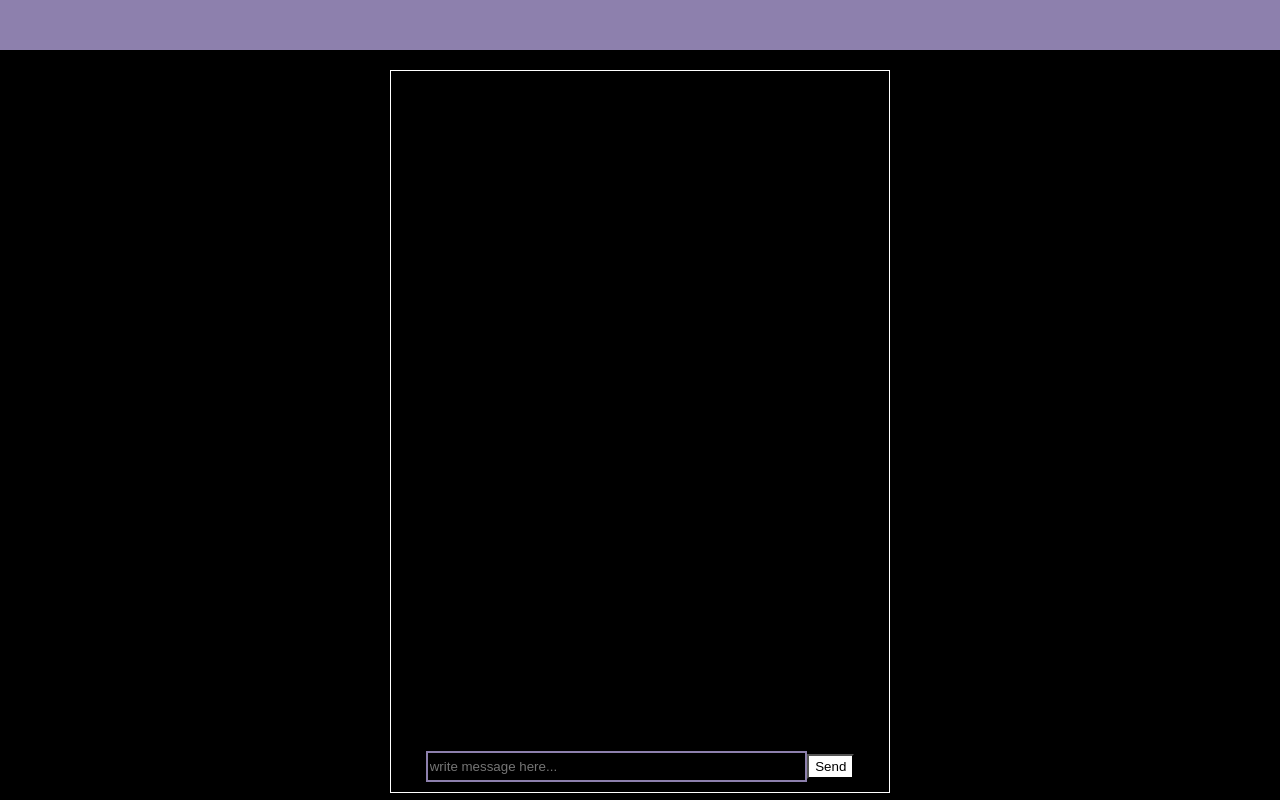
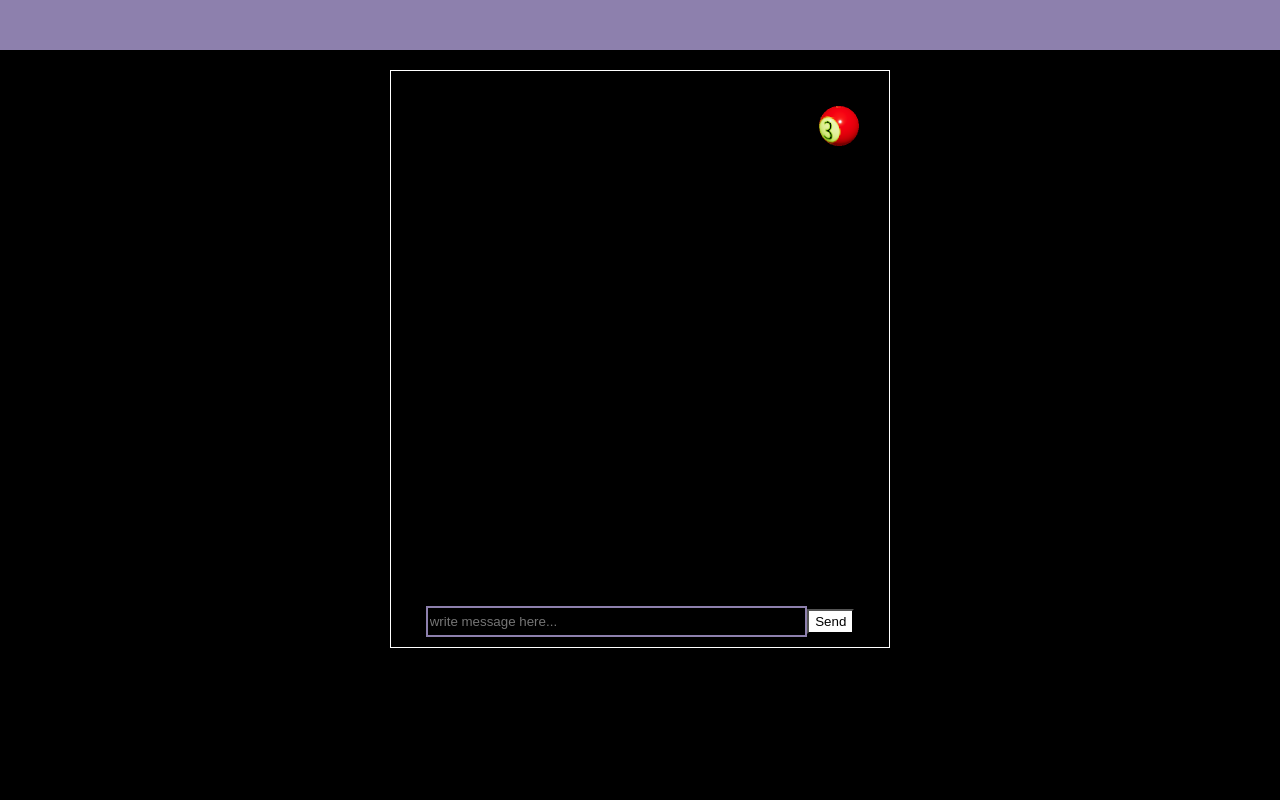
Before and after one commit to Yawp-Chat/Yawp, a React app: page /home in a window 1280 px wide. Built offline with nearby package versions, Linux system fonts and the light colour scheme; no server answers.

Commit message:
added 3d ball

```diff
--- a/src/client/components/Message.jsx
+++ b/src/client/components/Message.jsx
@@ -1,43 +1,11 @@
-import React, { useState, useEffect, useCallback, Suspense } from "react"
-import { Canvas } from "@react-three/fiber"
-import { useGLTF, useTexture, Shadow, meshBounds } from "@react-three/drei"
-
-// single message
+import React from 'react';
 
 export default ({isSender, msg, username}) => {
-
-
   return (
-
     <li className={`message-li ${isSender}`}>
       {/* <img className="img-user-message" /> */}
-      { username ? <h3 className={`message-username username${isSender}`}>{username}</h3> : null }
-      { username ? <CanvasContainer isSender={isSender}/> : null}
-      <h5 className={`message message${username ? 'Yes' : 'No'}${isSender}`}>{msg}</h5>
+      { username ? <h3 className="message-username">{username}</h3> : null }
+      <h5 className="message">{msg}</h5>
     </li>
   );
 };
-
-const CanvasContainer = (props) =>{
-  return(
-    <Canvas className={`ball${props.isSender}`}>
-      <Suspense fallback={null}>
-        <Ball />
-      </Suspense>
-    </Canvas>
-
-  )
-}
-
-
-const Ball = () =>{
-  const texture = useTexture("/ball8.jpg")
-  return(
-
-    <mesh>
-    <sphereGeometry args={[0.1, 64, 64]} />
-      <meshStandardMaterial color="#a6fd29" materialclearcoatRoughness={.6} sheen={1} clearcoat={1} roughness={0.1} map={texture} />
-    </mesh>
-
-  )
-}
--- a/src/client/containers/ChatContainer.jsx
+++ b/src/client/containers/ChatContainer.jsx
@@ -3,10 +3,13 @@
  * ACTIVE USERS
  * MESSAGE INPUT AND SUBMIT
  */
-import React, { useState, useEffect, useRef } from 'react';
+
 import { io } from 'socket.io-client';
 import Message from '../components/Message';
 import './style/chat.css';
+import React, { useState, useEffect, useCallback, Suspense, useRef } from "react"
+import { Canvas } from "@react-three/fiber"
+import { useGLTF, useTexture, Shadow, meshBounds, OrbitControls } from "@react-three/drei"
 
 // const CLIENT_PORT = 8080;
 const SERVER_PORT = 3000;
@@ -69,7 +72,9 @@ function ChatContainer({ currentUser }) {
       // scroll top is distance from the top of the scrollbar
       // scroll height is the height of the whole div
       // TODO: don't scroll down if the user scrolled up
-      chatRef.current.scrollTop = chatRef.current.scrollHeight;
+      const {scrollTop, scrollHeight} = chatRef.current
+
+      if (scrollTop >= scrollHeight - 550) chatRef.current.scrollTop = chatRef.current.scrollHeight;
     });
   }, []);
 
@@ -84,7 +89,7 @@ function ChatContainer({ currentUser }) {
   return (
     <div className="chatContainer">
       <div className="chatHeader">
-
+        <CanvasContainer />
       </div>
       <div ref={chatRef} className="chat">
         <ul>{messages}</ul>
@@ -106,4 +111,37 @@ function ChatContainer({ currentUser }) {
   );
 }
 
+
+
+const CanvasContainer = (props) =>{
+  return(
+    <div className="ballContainer">
+      <Canvas className={`ball${props.isSender}`} orthographic shadows dpr={[1, 2]} camera={{ zoom: 20, position: [10, 10, 30], fov: 35 }}>
+        <Suspense fallback={null}>
+          <Ball />
+          <ambientLight intensity={0.5} />
+          <directionalLight position={[-20, 20, 20]} intensity={.2} />
+
+      {/* <a.pointLight position={[0, 0, 5]} distance={5} intensity={5} color={color} /> */}
+        <spotLight color={'#fff'} position={[10, 20, 20]} angle={0.1} intensity={2} shadow-mapSize-width={2048} shadow-mapSize-height={2048} shadow-bias={-0.00001} castShadow />
+        </Suspense>
+        <OrbitControls />
+      </Canvas>
+    </div>
+
+  )
+}
+
+
+const Ball = () =>{
+  const texture = useTexture("/ball3.jpg")
+  return(
+
+    <mesh postion={[130,300,300]} >
+    <sphereGeometry args={[1, 64, 64]} />
+      <meshStandardMaterial color="#a6fd29" materialclearcoatRoughness={.6} sheen={1} clearcoat={1} roughness={0.1} map={texture} />
+    </mesh>
+
+  )
+}
 export default ChatContainer;
--- a/src/client/containers/style/chat.css
+++ b/src/client/containers/style/chat.css
@@ -82,7 +82,15 @@ ul{
     'message chat';
 
 } */
-
+.chatHeader{
+  position: relative;
+  height: 75px;
+  width: 100px;
+  left: 80%;
+  top: -20px;
+  margin-bottom: 20px;
+  /* bottom: 90%;   */
+}
 .chatContainer {
   width: 100%;
   border: 0.5px solid white;
@@ -94,7 +102,7 @@ ul{
   /* border: 1px solid white; */
   padding: 20px 40px;
   overflow: scroll;
-  height: 80vh;
+  height: 50vh;
   /* width: 100%; */
 }
 /* todo: message box disapears on short vertically screen. need to fix */
@@ -120,7 +128,7 @@ ul{
 }
 
 .chat h3{
-  font-size: 11px;
+  font-size: 12px;
   margin-bottom: 2px;
   margin-top: 2px;
 }
@@ -142,7 +150,9 @@ ul{
 }
 
 .otherUser h5{
-  background-color: #64F58D;
+  /* background-color: #64F58D; */
+  /* background-color: #db605d; */
+  background-color: #58bb89;
   margin: 3px;
 }
 
@@ -189,6 +199,22 @@ ul{
 
 */
 
+Canvas{
+  /* display: flex; */
+  /* display: block;
+  z-index: -1; */
+}
+
+.ballContainer{
+  /* width: 120px;
+  height: 120px;
+  padding: 0;
+  margin: 0;
+  z-index: 1;
+  display:flex; */
+
+}
+/*
 .usernamecurrentUser {
   position: relative;
   left: -25px;
@@ -197,10 +223,12 @@ ul{
 .usernameotherUser {
   position: relative;
   left: 25px;
-}
+} */
 
-.ballcurrentUser {
-  float: right;
+/* .ballcurrentUser {
+
+  height: 40px;
+  width: 40px;
   position: relative;
   left: 25px;
 }
@@ -209,8 +237,8 @@ ul{
   float: left;
   position: relative;
   left: -25px;
-}
-
+} */
+/*
 .messageYescurrentUser {
   position: relative;
   left: 20px;
@@ -229,4 +257,4 @@ ul{
 .messageNootherUser {
   position: relative;
   left: 21px;
-}
+} */
--- a/src/server/server.js
+++ b/src/server/server.js
@@ -14,7 +14,8 @@ const server = http.createServer(app);
 
 app.use(express.urlencoded({ extended: true }));
 app.use(express.json());
-app.use(express.static(path.join(__dirname, '../build')));
+// app.use(express.static(path.join(__dirname, '../build')));
+app.use(express.static('public'));
 
 app.use('/api', apiRouter);
 
```
Also changed, not shown: public/ball4.jpg (added).
